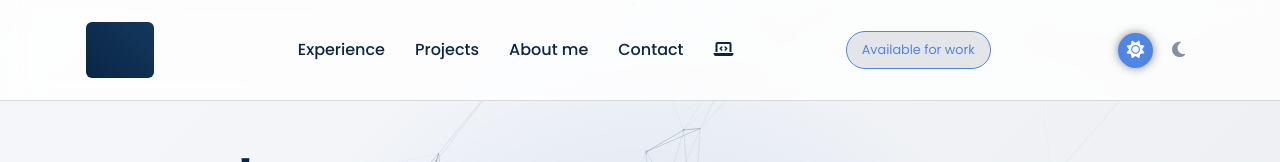
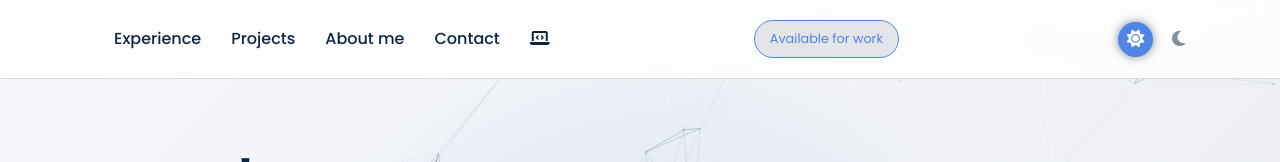
Before and after one commit to manuamest/Portfolio, a plain HTML site: page index.html in a window 1280 px wide. Shown: the top 162 px of the page. Drawn offline with nearby package versions, Linux system fonts and the light colour scheme; animation ran at ten frames a second.

Commit message:
Added favicon

```diff
--- a/index.html
+++ b/index.html
@@ -14,7 +14,6 @@
 
     <header>
         <div class="container">
-            <div class="logo">MA</div>
             <nav>
                 <ul>
                     <li><a href="#experience">Experience</a></li>
@@ -22,6 +21,7 @@
                     <li><a href="#about-me">About me</a></li>
                     <li><a href="#contact">Contact</a></li>
                     <li><a href="#" class="icon"><i class="fas fa-laptop-code"></i></a></li>
+                    <link rel="icon" type="image/png" href="img/favicon.png">
                 </ul>
             </nav>
             <div class="available">
```
